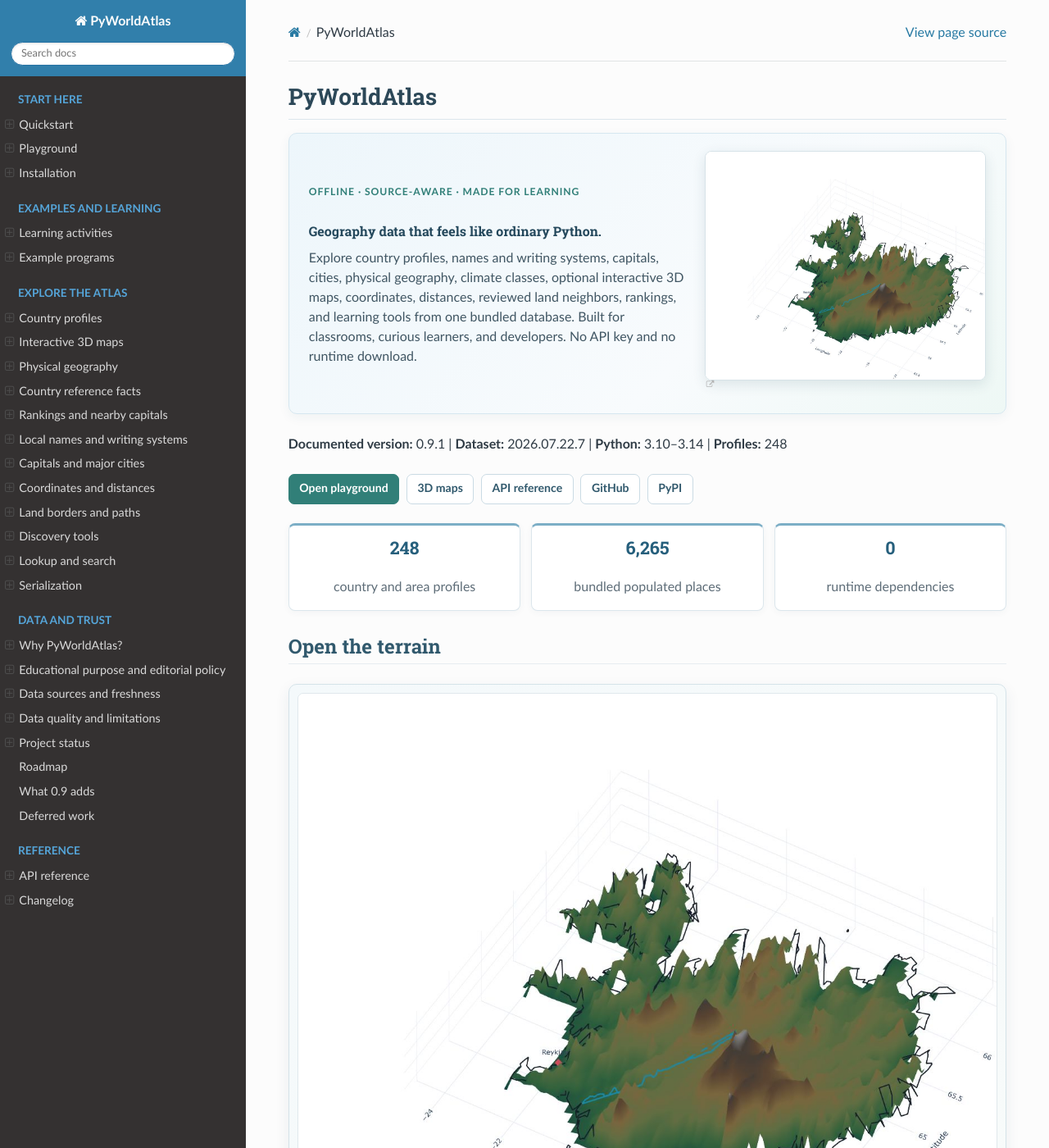
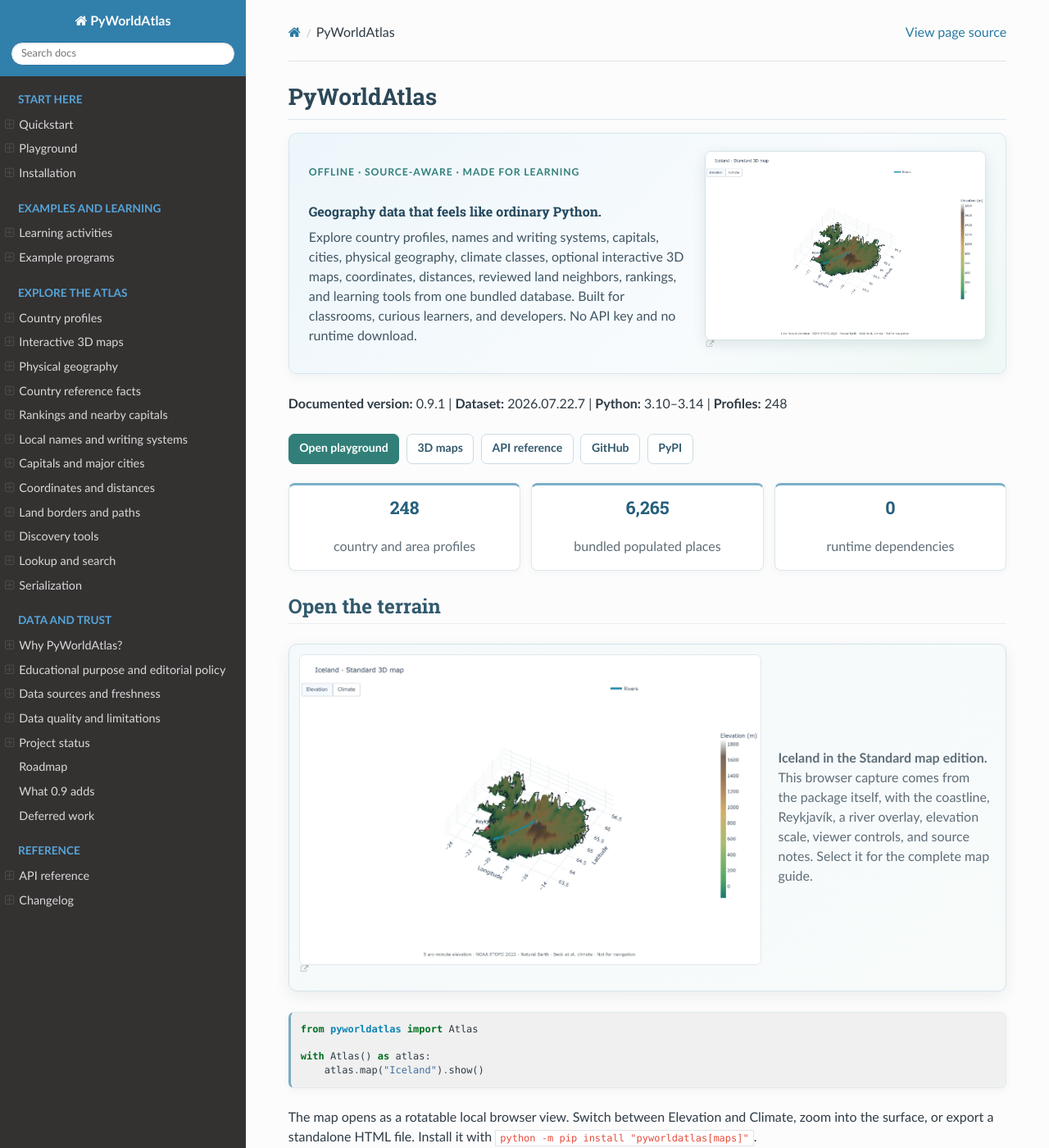
Before and after one commit to jcari-dev/pyworldatlas, a Sphinx documentation site: the page built from docs/source/index.rst, in a window 1280 px wide and 1400 px high. Shown: the whole window at 82% size. Built offline with Sphinx 7.4.7 and the Read the Docs theme 3.1.0, drawn with Linux system fonts in a browser that asks for light colours; some of the changed text lies outside the part shown.

Commit message:
Refine the Iceland map showcase

```diff
--- a/docs/source/_static/pyworldatlas.css
+++ b/docs/source/_static/pyworldatlas.css
@@ -73,10 +73,8 @@
 .rst-content .atlas-hero-map img {
   display: block;
   width: 100%;
-  height: 17.5rem;
+  height: auto;
   margin: 0;
-  object-fit: cover;
-  object-position: center;
   border: 1px solid #d7e3e8;
   border-radius: 8px;
   box-shadow: 0 5px 16px rgba(35, 70, 88, 0.12);
@@ -144,8 +142,12 @@
 }
 
 .atlas-map-showcase {
+  display: grid;
+  grid-template-columns: minmax(0, 1.55fr) minmax(13rem, 0.75fr);
+  align-items: center;
+  gap: 0.85rem;
   margin: 1rem 0 1.55rem;
-  padding: 0.65rem;
+  padding: 0.75rem;
   background: linear-gradient(135deg, #f4f9fb, #f8fbfa);
   border: 1px solid #d5e3e9;
   border-radius: 10px;
@@ -155,13 +157,14 @@
 .rst-content .atlas-map-showcase img {
   display: block;
   width: 100%;
+  height: auto;
   margin: 0;
   border: 1px solid #e0e8ec;
   border-radius: 7px;
 }
 
 .atlas-map-showcase-copy {
-  padding: 0.75rem 0.7rem 0.2rem;
+  padding: 0.35rem 0.45rem;
   color: var(--atlas-muted);
   line-height: 1.55;
 }
@@ -745,6 +748,10 @@
     height: auto;
   }
 
+  .atlas-map-showcase {
+    grid-template-columns: 1fr;
+  }
+
   .atlas-stat-grid,
   .atlas-card-grid {
     grid-template-columns: repeat(2, minmax(0, 1fr));
--- a/docs/source/index.rst
+++ b/docs/source/index.rst
@@ -70,9 +70,10 @@
 
    .. container:: atlas-map-showcase-copy
 
-      **Iceland in the Standard map edition.** This is real package output,
-      shown at an angled elevation view with the coastline, Reykjavík, a river
-      overlay, and source notes. Select the image for the complete map guide.
+      **Iceland in the Standard map edition.** This browser capture comes from
+      the package itself, with the coastline, Reykjavík, a river overlay,
+      elevation scale, viewer controls, and source notes. Select it for the
+      complete map guide.
 
 .. code-block:: python
 
--- a/docs/source/maps.rst
+++ b/docs/source/maps.rst
@@ -13,8 +13,9 @@
 
    .. container:: atlas-map-showcase-copy
 
-      **A real Standard-edition render of Iceland.** Rotate and zoom the live
-      view, then switch from elevation to climate without contacting a server.
+      **A real Standard-edition browser render of Iceland.** Rotate and zoom
+      the live view, then switch from elevation to climate without contacting
+      a server.
 
 Choose a map edition
 --------------------
```
Also changed, not shown: docs/source/_static/iceland-standard-map.jpg, docs/source/_static/iceland-standard-map.svg, 1 other file.
